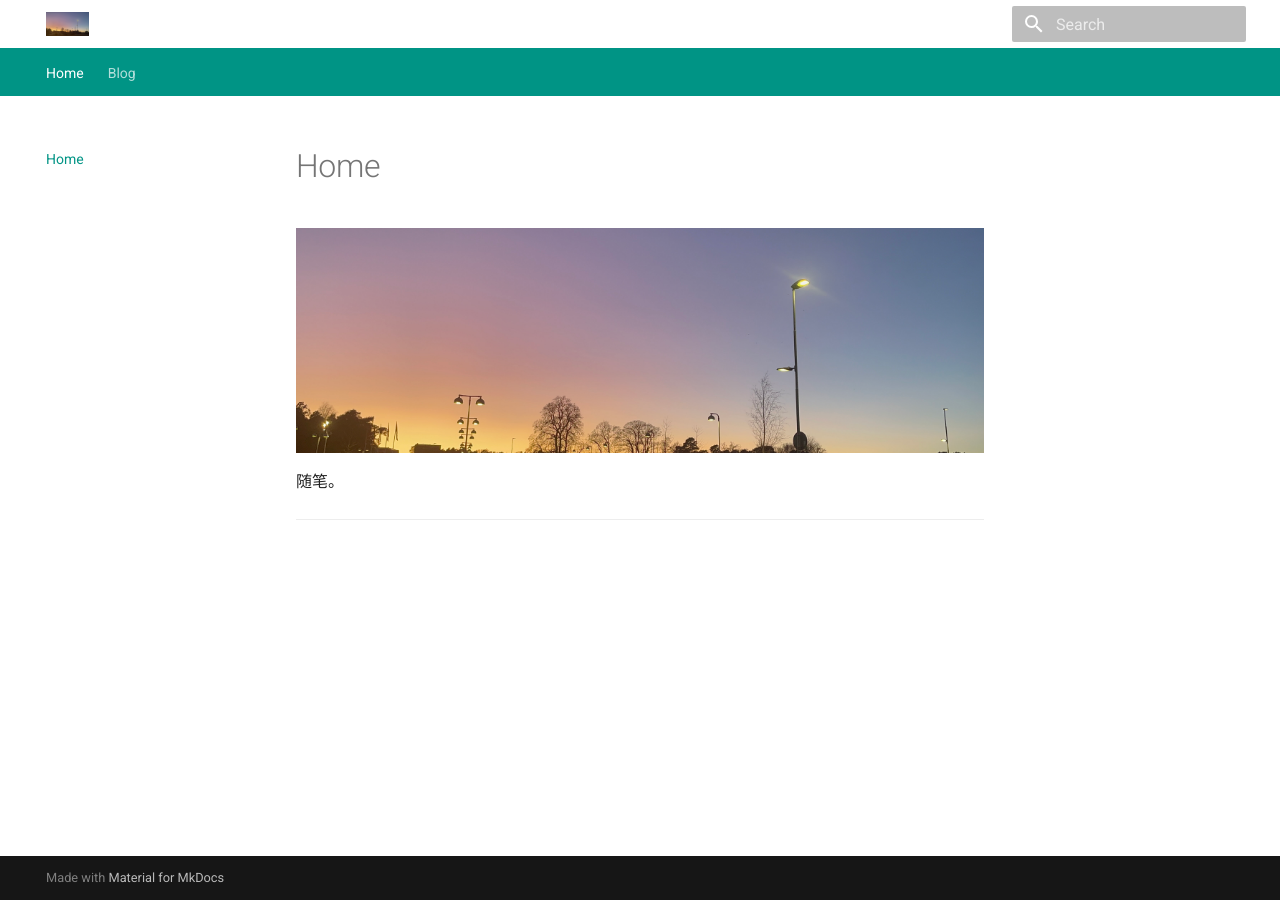
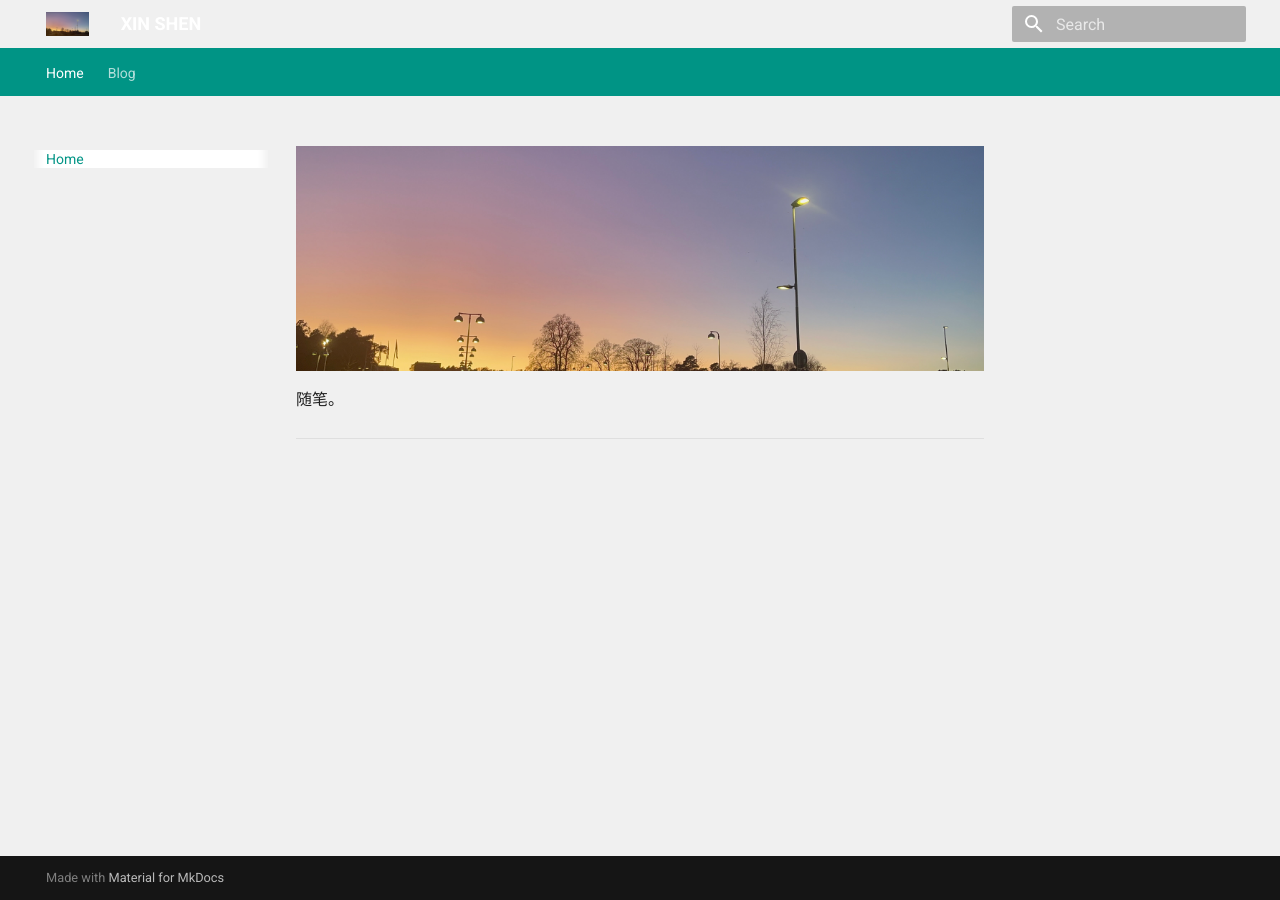
Before and after one commit to XINS3/WebXS, an MkDocs documentation site: the page built from docs/index.md, in a window 1280 px wide. Built offline with MkDocs 1.6.1 and Material for MkDocs 9.7.7, drawn with Linux system fonts in a browser that asks for light colours.

Commit message:
Update custom.css

```diff
--- a/docs/stylesheets/custom.css
+++ b/docs/stylesheets/custom.css
@@ -17,3 +17,11 @@
     background: url('ele.png') no-repeat center center;
     background-size: cover;
 }
+body,
+.md-content,
+.md-main {
+    background-color: #f0f0f0; /* light gray */
+}
+.md-content h1:first-of-type {
+    display: none;
+}
```
